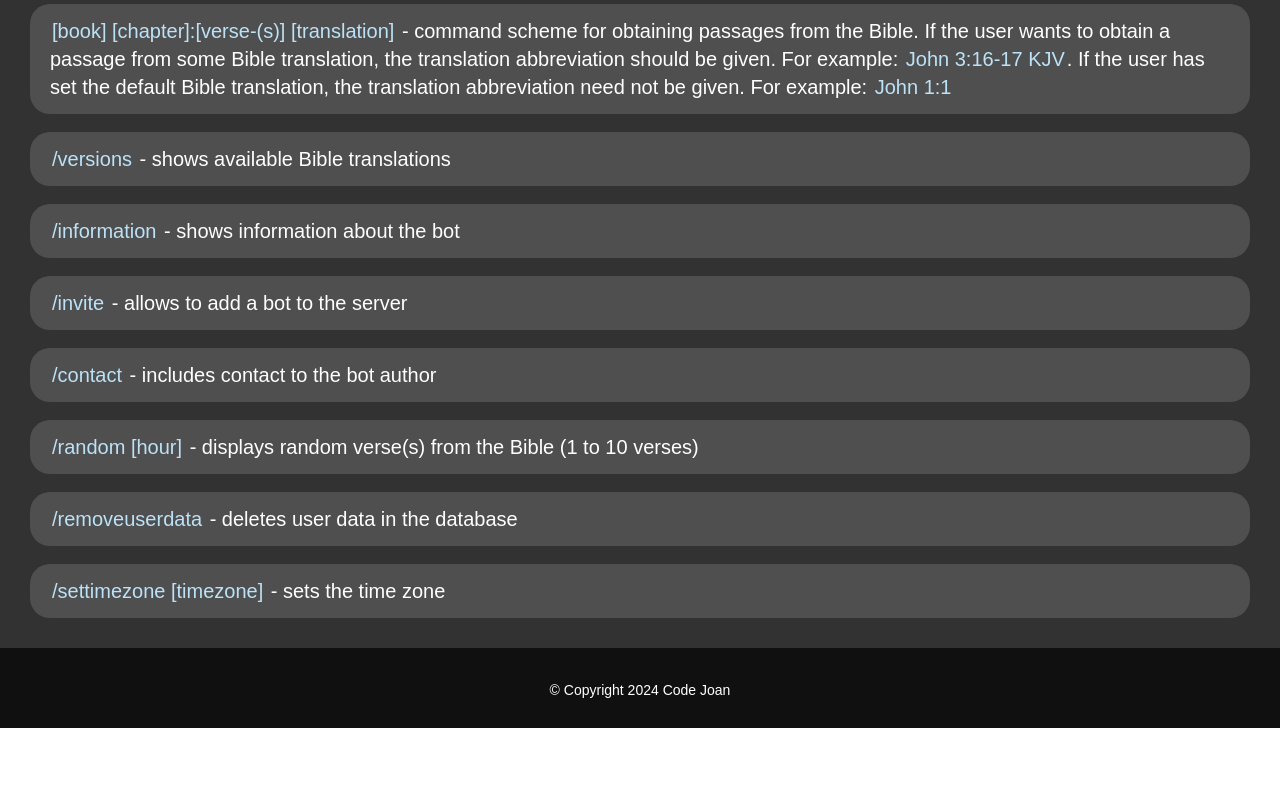
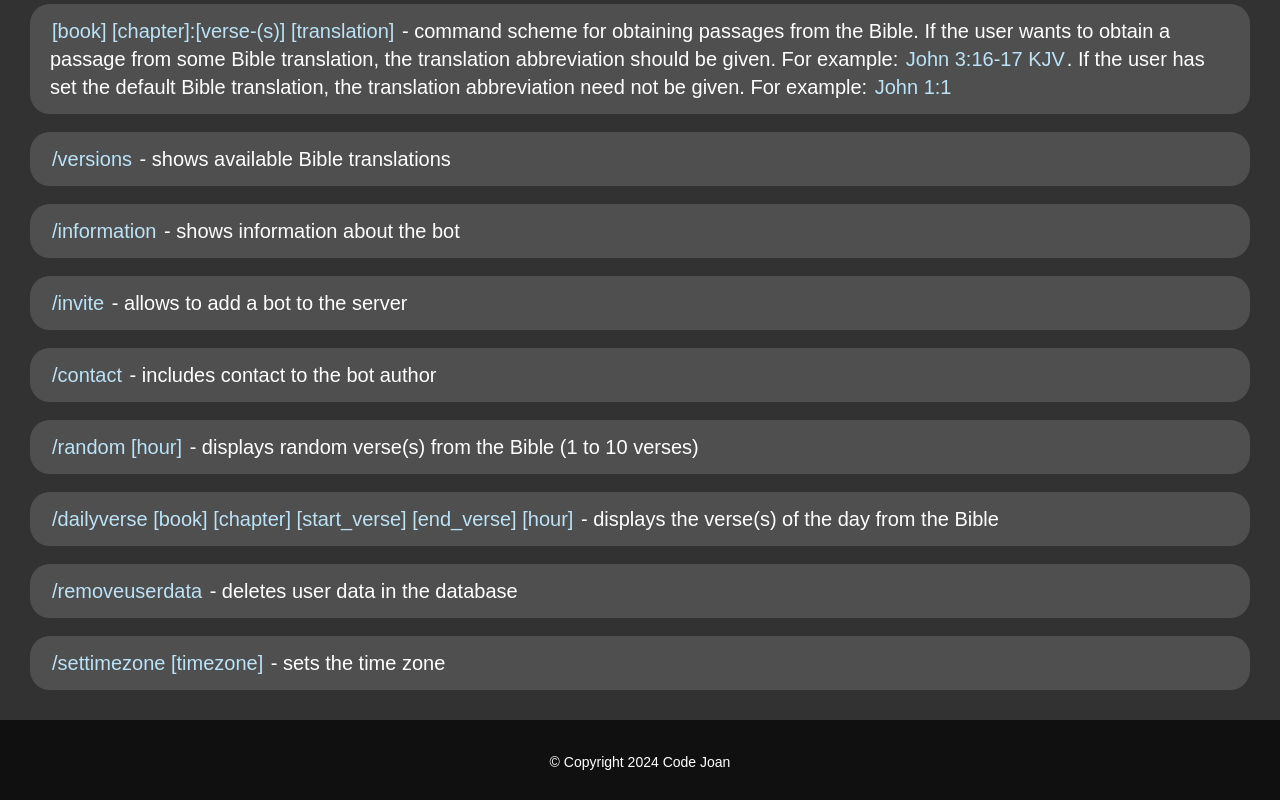
Before and after one commit to CodeJoan05/Bible-Bot, a plain HTML site: page index.html in a window 1280 px wide. Shown: the part 885-1685 px from the top of the page. Before the commit the page ends 1613 px from the top, so only its background shows below. Drawn offline with Linux system fonts and the light colour scheme.

Commit message:
Added /dailyverse command

```diff
--- a/index.html
+++ b/index.html
@@ -96,6 +96,8 @@
         <br />
         <p><span>/random [hour]</span> - displays random verse(s) from the Bible (1 to 10 verses)</p>
         <br />
+        <p><span>/dailyverse [book] [chapter] [start_verse] [end_verse] [hour]</span> - displays the verse(s) of the day from the Bible</p>
+        <br />
         <p><span>/removeuserdata</span> - deletes user data in the database</p>
         <br />
         <p><span>/settimezone [timezone]</span> - sets the time zone</p>
```
